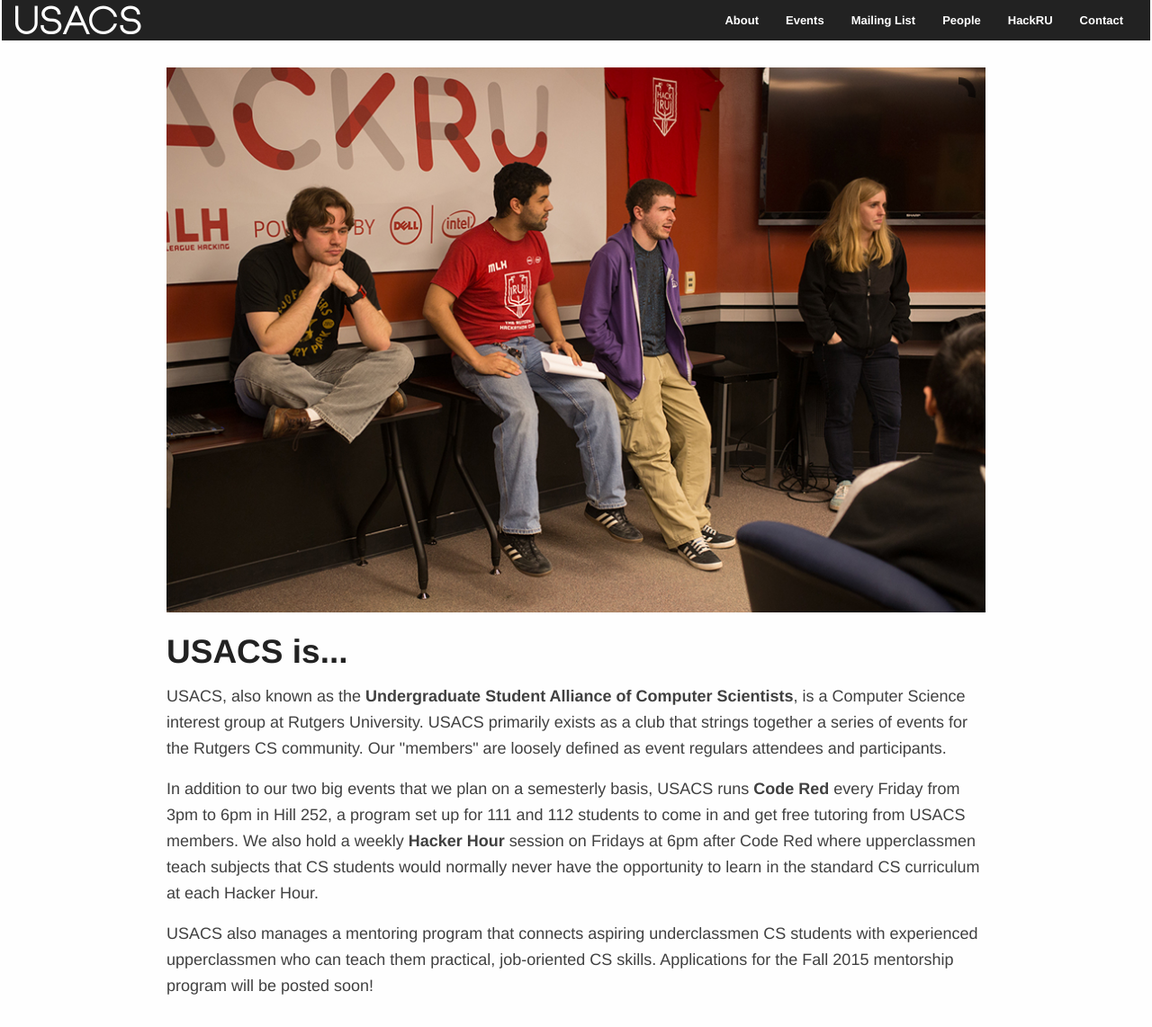
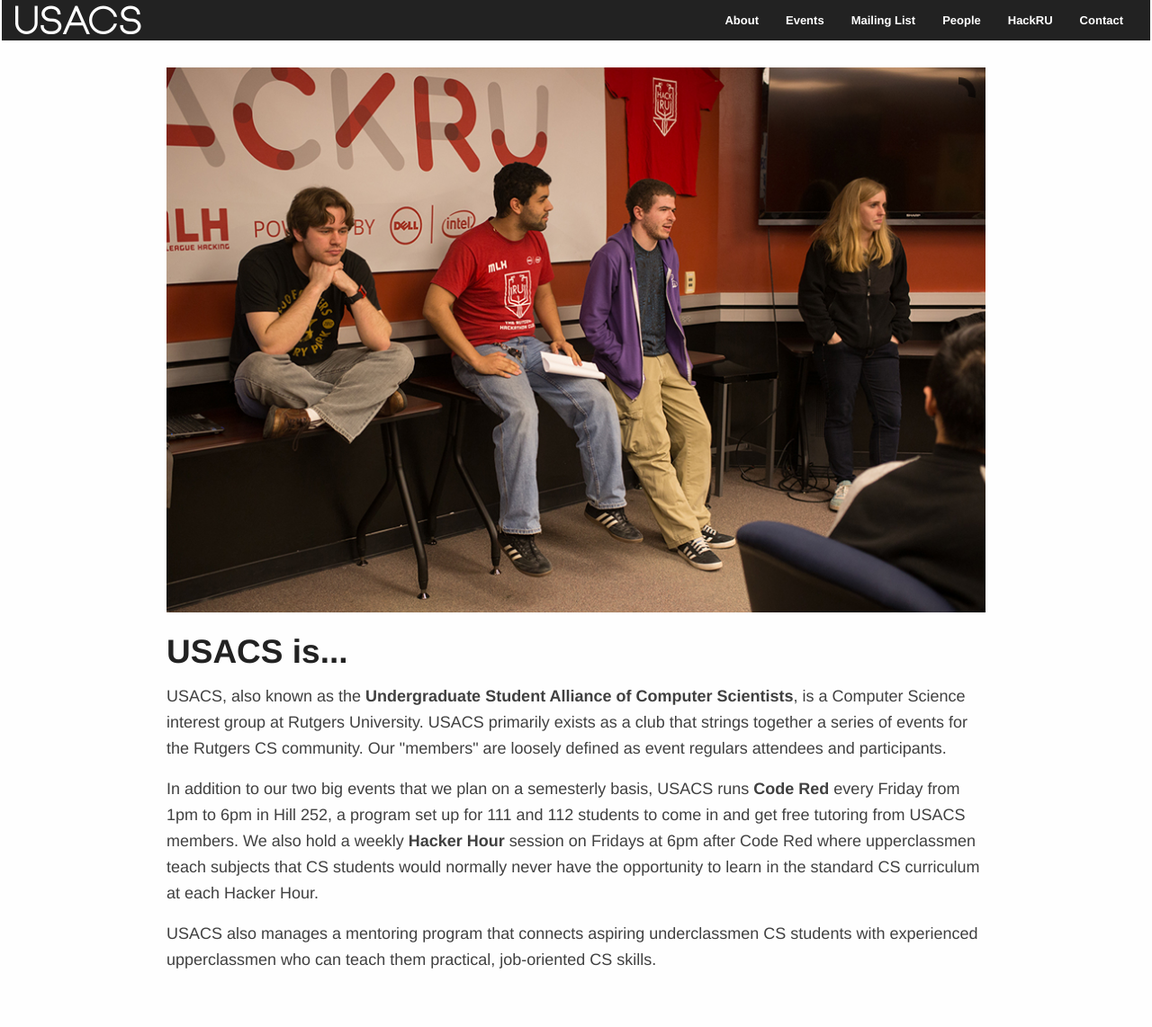
Before and after one commit to usacs/usacs.github.io, a Jekyll site: the page built from index.html, in a window 1280 px wide. Shown: the whole page at 90% size. Built offline with Jekyll 4.4.1, drawn with Linux system fonts in a browser that asks for light colours; Markdown is read by kramdown in place of the engine named in the settings; after the commit the page ends 1113 px from its top, so only the background shows below that.

Commit message:
Update index

```diff
--- a/index.html
+++ b/index.html
@@ -27,7 +27,7 @@ layout: default
     regulars attendees and participants.</p>
 
     <p>In addition to our two big events that we plan on a semesterly basis,
-    USACS runs <b>Code Red</b> every Friday from 3pm to 6pm in Hill 252, a
+    USACS runs <b>Code Red</b> every Friday from 1pm to 6pm in Hill 252, a
     program set up for 111 and 112 students to come in and get free tutoring
     from USACS members. We also hold a weekly <b>Hacker Hour</b> session on
     Fridays at 6pm after Code Red where upperclassmen teach subjects that CS
@@ -36,7 +36,6 @@ layout: default
 
     <p>USACS also manages a mentoring program that connects aspiring
     underclassmen CS students with experienced upperclassmen who can teach them
-    practical, job-oriented CS skills. Applications for the Fall 2015 mentorship
-    program will be posted soon!</a></p>
+    practical, job-oriented CS skills.</a></p>
   </div>
 </div>
```
